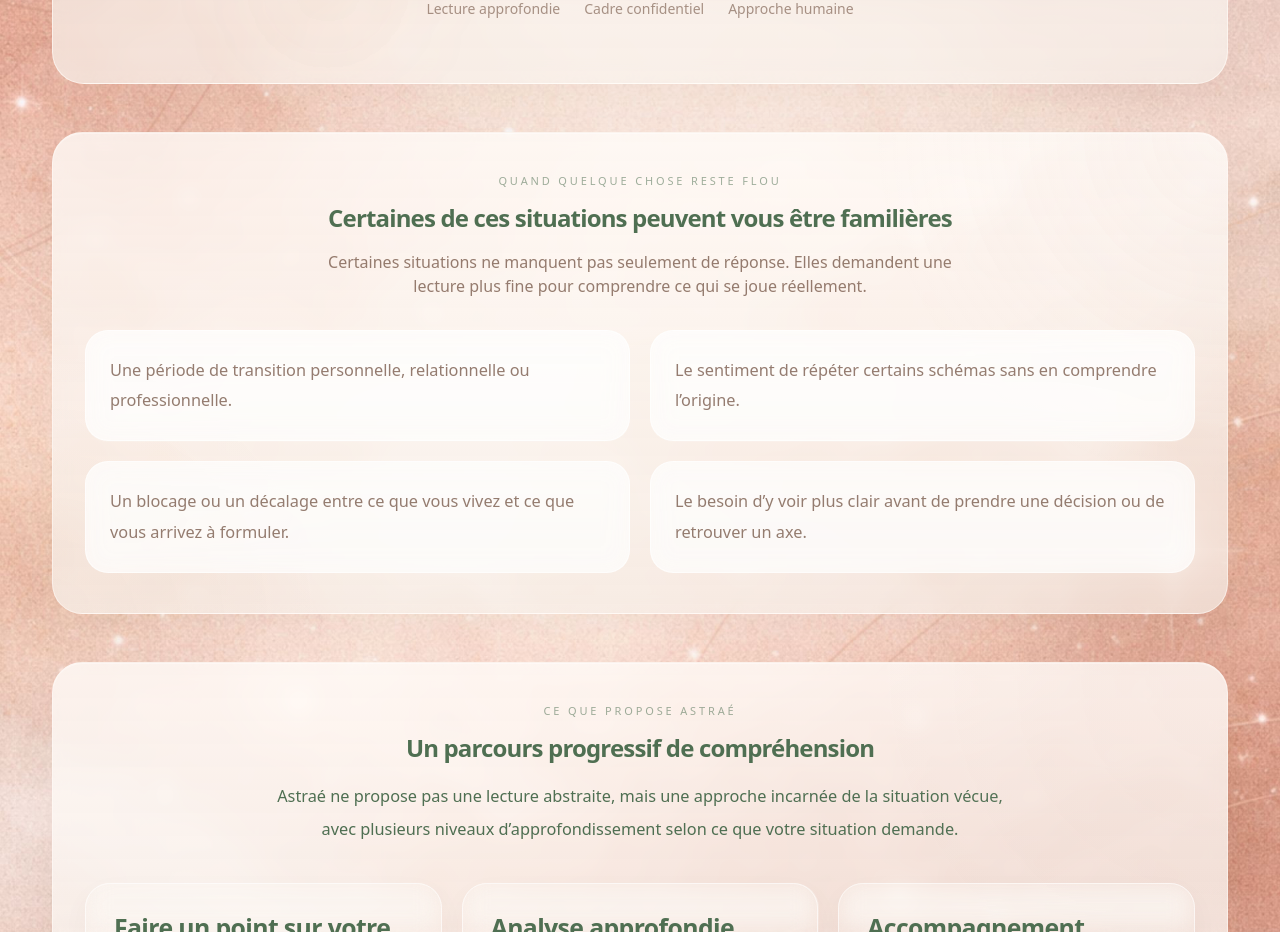
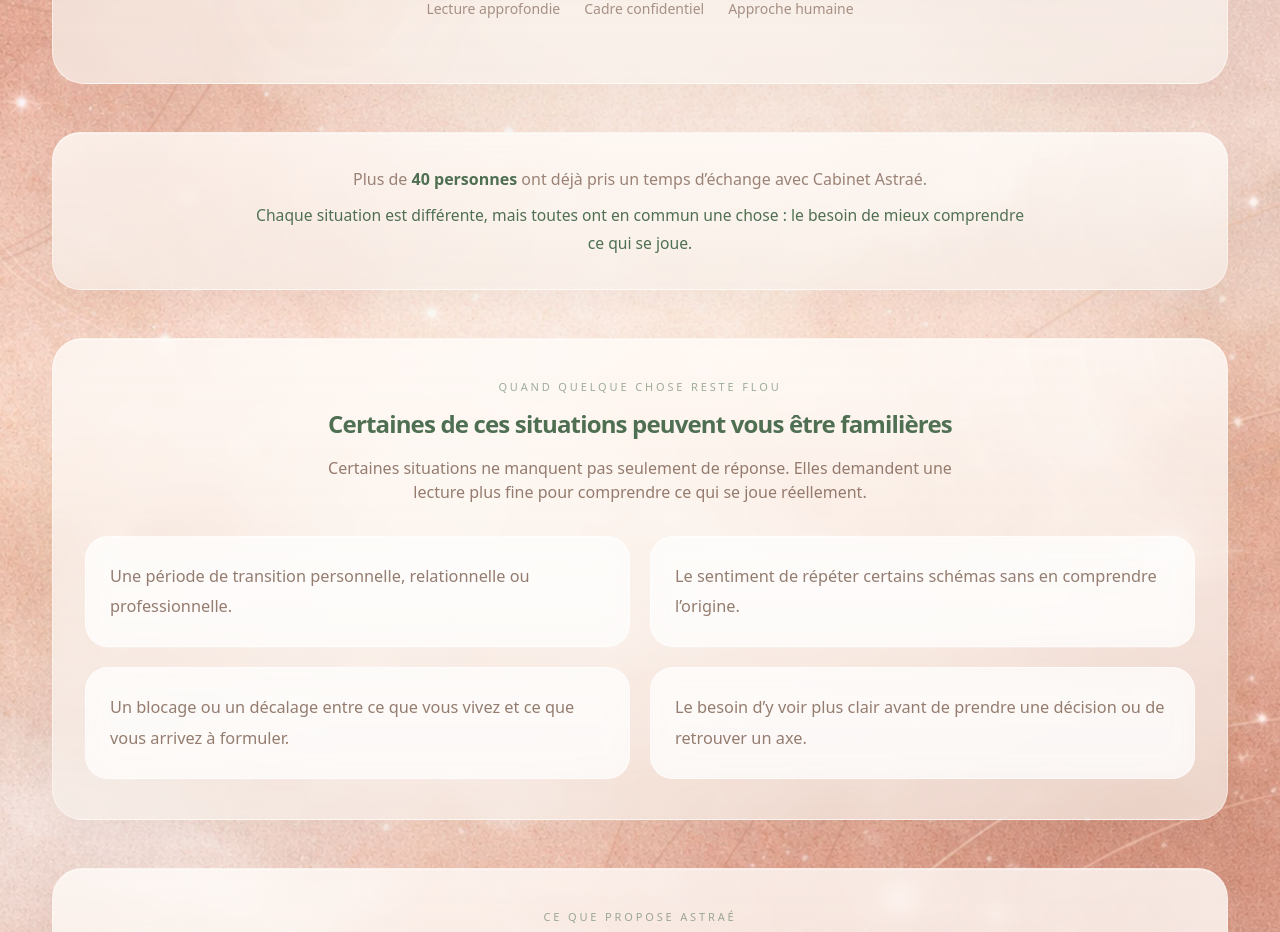
Before and after one commit to arnaudcrestey/cabinet-astrae, a Next.js app: page /cabinet in a window 1280 px wide. Shown: the part 800-1732 px from the top of the page. Built offline with nearby package versions, Linux system fonts and the light colour scheme.

Commit message:
Update page.tsx

```diff
--- a/app/cabinet/page.tsx
+++ b/app/cabinet/page.tsx
@@ -38,8 +38,6 @@ const journey: Array<{
     href: "/accompagnements",
   },
 ];
-
-
 
 export default function HomePage() {
   return (
@@ -96,6 +94,20 @@ export default function HomePage() {
               <span>Cadre confidentiel</span>
               <span>Approche humaine</span>
             </div>
+          </div>
+        </section>
+
+        <section className="astrae-panel rounded-[1.75rem] px-6 py-7 md:px-8 md:py-8">
+          <div className="mx-auto max-w-3xl text-center">
+            <p className="text-sm leading-7 text-umber/75 md:text-[1rem]">
+              Plus de{" "}
+              <span className="font-semibold text-pine">40 personnes</span> ont
+              déjà pris un temps d’échange avec Cabinet Astraé.
+            </p>
+            <p className="mt-2 text-sm leading-7 text-umber/62 md:text-[0.98rem]">
+              Chaque situation est différente, mais toutes ont en commun une
+              chose : le besoin de mieux comprendre ce qui se joue.
+            </p>
           </div>
         </section>
 
```
